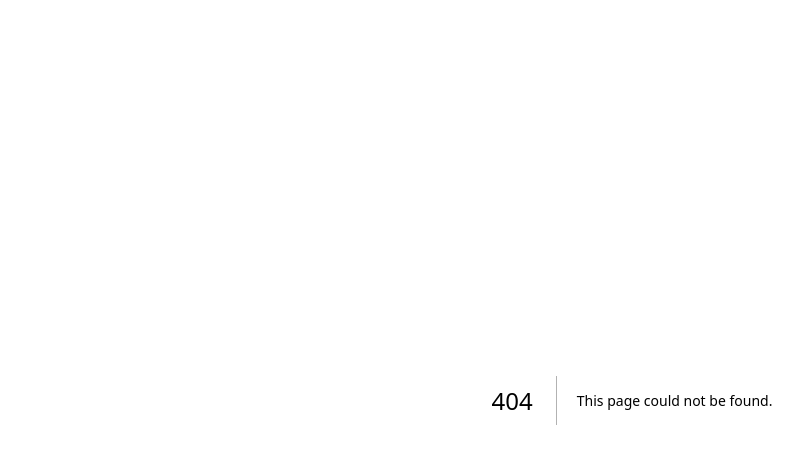
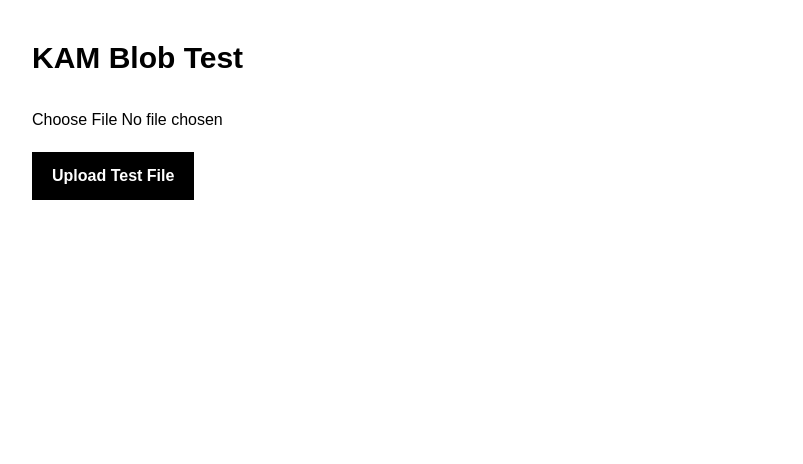
Before and after one commit to DEVINEAST87/kam-website, a Next.js app: page /test-blob in a window 1280 px wide. Before the commit this address had no page. Shown: the top 464 px of the page, without its empty margins (8-811 px from the left). Built offline with nearby package versions, Linux system fonts and the light colour scheme.

Commit message:
Add private Blob storage foundation and upload test

```diff
--- /dev/null
+++ b/app/api/test-blob/route.ts
@@ -0,0 +1,37 @@
+import { put } from "@vercel/blob";
+
+export async function POST(request: Request) {
+  try {
+    const formData = await request.formData();
+    const file = formData.get("file");
+
+    if (!(file instanceof File)) {
+      return Response.json(
+        { success: false, message: "No file was provided." },
+        { status: 400 }
+      );
+    }
+
+    const blob = await put(`tests/${Date.now()}-${file.name}`, file, {
+      access: "private",
+      addRandomSuffix: true,
+    });
+
+    return Response.json({
+      success: true,
+      pathname: blob.pathname,
+      url: blob.url,
+    });
+  } catch (error) {
+    console.error("Blob test upload failed:", error);
+
+    return Response.json(
+      {
+        success: false,
+        message:
+          error instanceof Error ? error.message : "Unknown Blob upload error",
+      },
+      { status: 500 }
+    );
+  }
+}
--- /dev/null
+++ b/app/test-blob/page.tsx
@@ -0,0 +1,47 @@
+"use client";
+
+import { FormEvent, useState } from "react";
+
+export default function TestBlobPage() {
+  const [message, setMessage] = useState("");
+
+  async function handleSubmit(event: FormEvent<HTMLFormElement>) {
+    event.preventDefault();
+    setMessage("Uploading...");
+
+    const formData = new FormData(event.currentTarget);
+
+    const response = await fetch("/api/test-blob", {
+      method: "POST",
+      body: formData,
+    });
+
+    const result = await response.json();
+
+    if (!response.ok || !result.success) {
+      setMessage(`Error: ${result.message ?? "Upload failed"}`);
+      return;
+    }
+
+    setMessage(`Success: ${result.pathname}`);
+  }
+
+  return (
+    <main className="min-h-screen bg-white p-10 text-black">
+      <h1 className="text-3xl font-bold">KAM Blob Test</h1>
+
+      <form onSubmit={handleSubmit} className="mt-8 space-y-5">
+        <input type="file" name="file" required />
+
+        <button
+          type="submit"
+          className="block bg-black px-5 py-3 font-bold text-white"
+        >
+          Upload Test File
+        </button>
+      </form>
+
+      <p className="mt-8">{message}</p>
+    </main>
+  );
+}
--- a/package.json
+++ b/package.json
@@ -9,6 +9,7 @@
     "lint": "eslint"
   },
   "dependencies": {
+    "@vercel/blob": "^2.8.0",
     "next": "16.3.2",
     "react": "19.2.8",
     "react-dom": "19.2.8",
```
Also changed, not shown: 2 other files (tests, documents, lock files or other folders).
